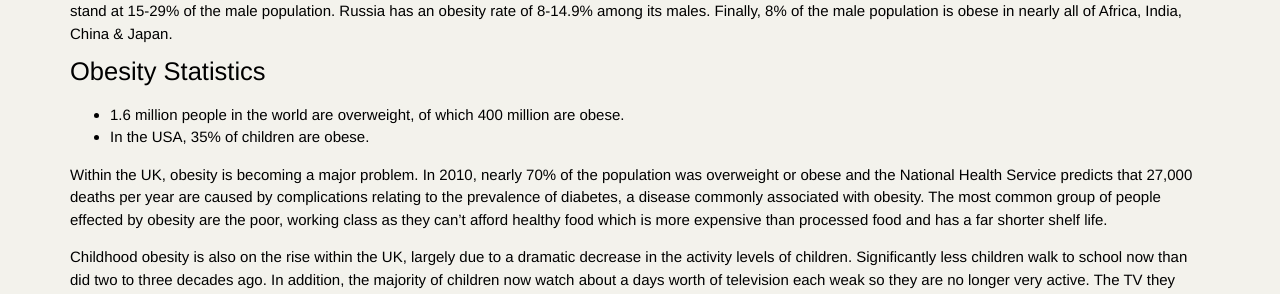
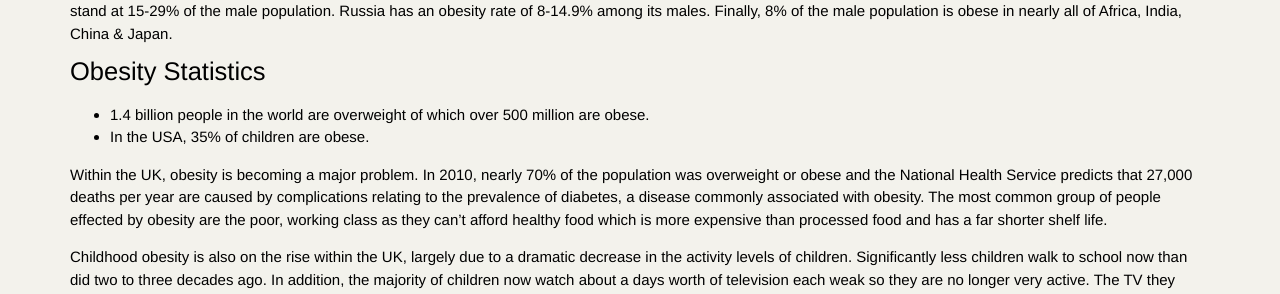
Before and after one commit to alexjohnj/geographyas, a Jekyll site: the page built from _posts/health-issues/2012-01-05-health-and-food.md, in a window 1280 px wide and 900 px high, scrolled down 2182 px. Shown: the part 154-448 px from the top of the window. Built offline with Jekyll 4.4.1, drawn with Linux system fonts in a browser that asks for light colours; nearby versions of some CDN libraries.

Commit message:
Corrected obesity statistic.

```diff
--- a/_posts/health-issues/2012-01-05-health-and-food.md
+++ b/_posts/health-issues/2012-01-05-health-and-food.md
@@ -123,7 +123,7 @@ Obesity is a global issue and is especially prevalent in MEDCs, more so in women
 
 ## Obesity Statistics
 
-- 1.6 million people in the world are overweight, of which 400 million are obese.
+- 1.4 billion people in the world are overweight of which over 500 million are obese.
 - In the USA, 35% of children are obese.
 
 Within the UK, obesity is becoming a major problem. In 2010, nearly 70% of the population was overweight or obese and the National Health Service predicts that 27,000 deaths per year are caused by complications relating to the prevalence of diabetes, a disease commonly associated with obesity. The most common group of people effected by obesity are the poor, working class as they can't afford healthy food which is more expensive than processed food and has a far shorter shelf life.
```
